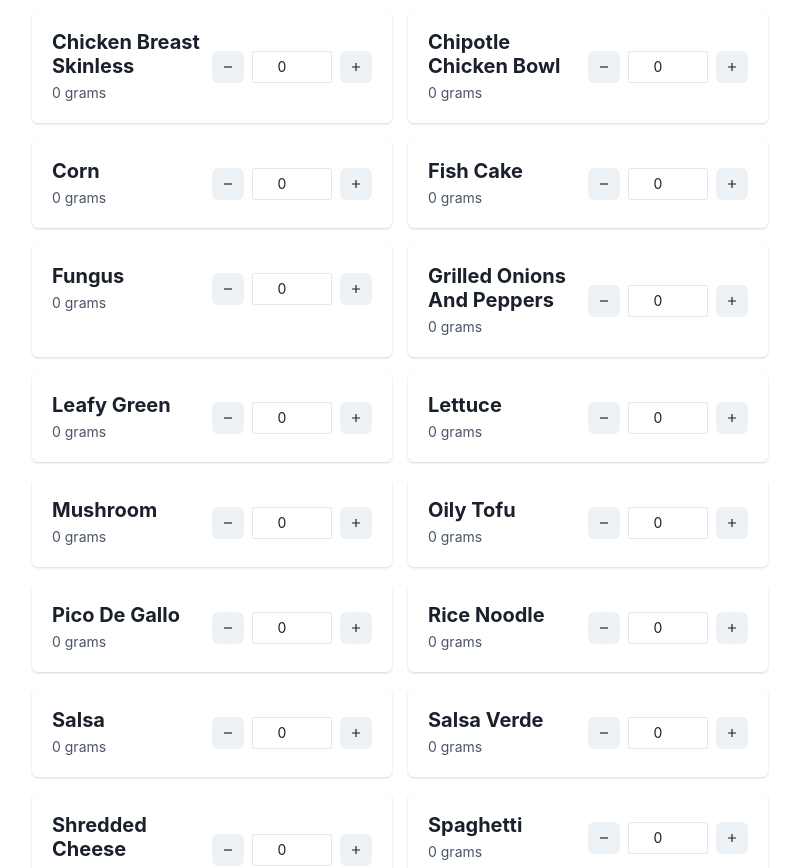
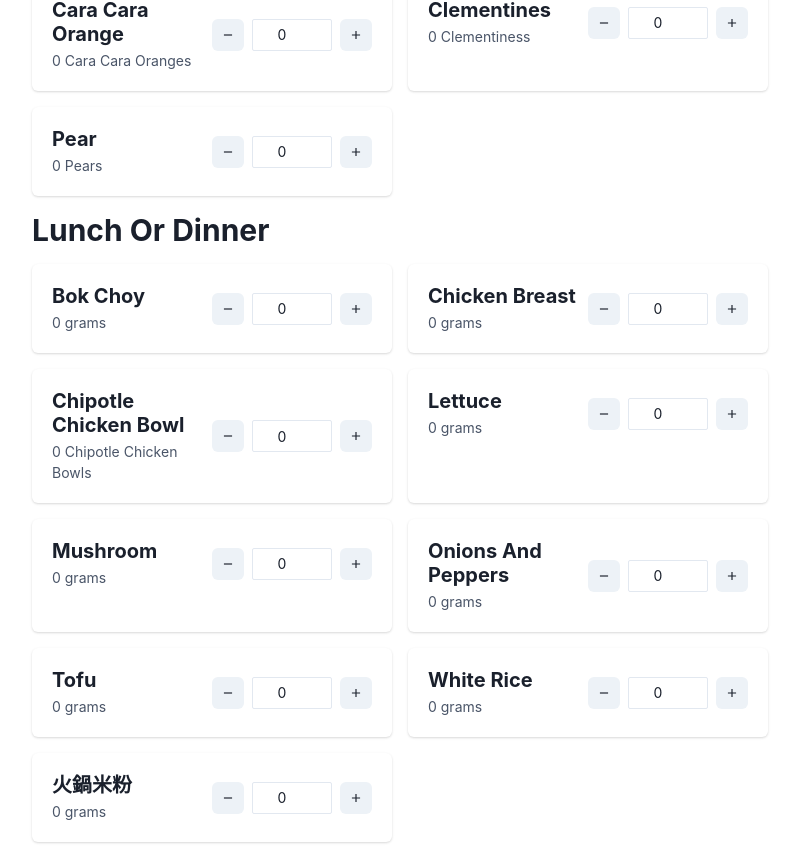
Before and after one commit to Borghese-Gladiator/diet-tracker-pwa, a Next.js app: page / in a window 1280 px wide. Shown: the part 860-1728 px from the top of the page, without its empty margins (240-1039 px from the left). Built offline with nearby package versions, Linux system fonts and the light colour scheme.

Commit message:
fix: foods.js - remove extra foods

```diff
--- a/src/constants/foods.js
+++ b/src/constants/foods.js
@@ -13,7 +13,7 @@
     sugar: 0.7,
     // metadata
     foodType: 'breakfast',
-    defaultStep: 1,
+    defaultStep: 0.5,
     unitType: 'unit',
     unitToGrams: 175
   },
@@ -33,48 +33,6 @@
     unitToGrams: 175
   },
 
-  'bibigo_mini_wontons': {
-    // nutrition info
-    amount: 100,
-    calories: 220,
-    fat: 9,
-    cholesterol: 35,
-    sodium: 470,
-    sugar: 1,
-    // metadata
-    foodType: 'lunch_or_dinner',
-    unitType: 'gram',
-    defaultStep: 100,
-  },
-
-  'black_beans': {
-    // nutrition info
-    amount: 100,
-    calories: 132,
-    fat: 0.5,
-    cholesterol: 0,
-    sodium: 1,
-    sugar: 0.3,
-    // metadata
-    foodType: 'lunch_or_dinner',
-    unitType: 'gram',
-    defaultStep: 100,
-  },
-
-  'black_fungus': {
-    // nutrition info
-    amount: 100,
-    calories: 25,
-    fat: 0.1,
-    cholesterol: 0,
-    sodium: 5,
-    sugar: 0,
-    // metadata
-    foodType: 'lunch_or_dinner',
-    unitType: 'gram',
-    defaultStep: 100,
-  },
-
   'wheat_bread': {
     // nutrition info
     amount: 100,
@@ -84,38 +42,11 @@
     sodium: 450,
     sugar: 3.5,
     // metadata
-    foodType: 'breakfast',
+    foodType: 'snack',
     unitType: 'gram',
     defaultStep: 100,
   },
 
-  'brown_rice': {
-    // nutrition info
-    amount: 100,
-    calories: 111,
-    fat: 0.9,
-    cholesterol: 0,
-    sodium: 5,
-    sugar: 0.4,
-    // metadata
-    foodType: 'lunch_or_dinner',
-    unitType: 'gram',
-    defaultStep: 100,
-  },
-
-  'cali_b_chicken_bowl': {
-    // nutrition info
-    amount: 100,
-    calories: 185,
-    fat: 6,
-    cholesterol: 40,
-    sodium: 300,
-    sugar: 2,
-    // metadata
-    foodType: 'lunch_or_dinner',
-    unitType: 'gram',
-    defaultStep: 100,
-  },
 
   'cara_cara_orange': {
     // nutrition info
@@ -146,20 +77,6 @@
     defaultStep: 100,
   },
 
-  'chicken_breast_skinless': {
-    // nutrition info
-    amount: 100,
-    calories: 165,
-    fat: 3.6,
-    cholesterol: 85,
-    sodium: 74,
-    sugar: 0,
-    // metadata
-    foodType: 'lunch_or_dinner',
-    unitType: 'gram',
-    defaultStep: 100,
-  },
-
   'chipotle_chicken_bowl': {
     // nutrition info
     amount: 100,
@@ -170,8 +87,9 @@
     sugar: 1.5,
     // metadata
     foodType: 'lunch_or_dinner',
-    unitType: 'gram',
-    defaultStep: 100,
+    unitType: 'unit',
+    defaultStep: 0.5,
+    unitToGrams: 450
   },
 
   'clementines': {
@@ -189,34 +107,6 @@
     unitToGrams: 175
   },
 
-  'corn': {
-    // nutrition info
-    amount: 100,
-    calories: 86,
-    fat: 1.2,
-    cholesterol: 0,
-    sodium: 15,
-    sugar: 6.3,
-    // metadata
-    foodType: 'lunch_or_dinner',
-    unitType: 'gram',
-    defaultStep: 100,
-  },
-
-  'cucumber': {
-    // nutrition info
-    amount: 100,
-    calories: 16,
-    fat: 0.1,
-    cholesterol: 0,
-    sodium: 2,
-    sugar: 1.7,
-    // metadata
-    foodType: 'fruit',
-    unitType: 'gram',
-    defaultStep: 100,
-  },
-
   'edamame': {
     // nutrition info
     amount: 100,
@@ -231,34 +121,6 @@
     defaultStep: 100,
   },
 
-  'fish_cake': {
-    // nutrition info
-    amount: 100,
-    calories: 143,
-    fat: 7.5,
-    cholesterol: 40,
-    sodium: 400,
-    sugar: 2,
-    // metadata
-    foodType: 'lunch_or_dinner',
-    unitType: 'gram',
-    defaultStep: 100,
-  },
-
-  'fungus': {
-    // nutrition info
-    amount: 100,
-    calories: 25,
-    fat: 0.1,
-    cholesterol: 0,
-    sodium: 5,
-    sugar: 0,
-    // metadata
-    foodType: 'lunch_or_dinner',
-    unitType: 'gram',
-    defaultStep: 100,
-  },
-
   'grapes': {
     // nutrition info
     amount: 100,
@@ -268,12 +130,26 @@
     sodium: 2,
     sugar: 15,
     // metadata
-    foodType: 'fruit',
+    foodType: 'breakfast',
     unitType: 'gram',
     defaultStep: 100,
   },
 
-  'grilled_onions_and_peppers': {
+  'blueberry': {
+    // nutrition info
+    amount: 100,
+    calories: 57,
+    fat: 0.3,
+    cholesterol: 0,
+    sodium: 1,
+    sugar: 10,
+    // metadata
+    foodType: 'breakfast',
+    unitType: 'gram',
+    defaultStep: 100,
+  },
+
+  'onions_and_peppers': {
     // nutrition info
     amount: 100,
     calories: 45,
@@ -302,7 +178,7 @@
     unitToGrams: 175
   },
 
-  'leafy_green': {
+  'bok_choy': {
     // nutrition info
     amount: 100,
     calories: 20,
@@ -330,7 +206,7 @@
     defaultStep: 100,
   },
 
-  'milk': {
+  'milk_cup': {
     // nutrition info
     amount: 100,
     calories: 42,
@@ -340,8 +216,9 @@
     sugar: 4.7,
     // metadata
     foodType: 'breakfast',
-    unitType: 'gram',
-    defaultStep: 100,
+    unitType: 'unit',
+    defaultStep: 1,
+    unitToGrams: 175
   },
 
   'mushroom': {
@@ -372,20 +249,6 @@
     defaultStep: 100,
   },
 
-  'oily_tofu': {
-    // nutrition info
-    amount: 100,
-    calories: 120,
-    fat: 8,
-    cholesterol: 0,
-    sodium: 12,
-    sugar: 0.6,
-    // metadata
-    foodType: 'lunch_or_dinner',
-    unitType: 'gram',
-    defaultStep: 100,
-  },
-
   'pear': {
     // nutrition info
     amount: 100,
@@ -399,118 +262,6 @@
     unitType: 'unit',
     defaultStep: 1,
     unitToGrams: 175
-  },
-
-  'pico_de_gallo': {
-    // nutrition info
-    amount: 100,
-    calories: 25,
-    fat: 0.2,
-    cholesterol: 0,
-    sodium: 120,
-    sugar: 2.5,
-    // metadata
-    foodType: 'lunch_or_dinner',
-    unitType: 'gram',
-    defaultStep: 100,
-  },
-
-  'rice_noodle': {
-    // nutrition info
-    amount: 100,
-    calories: 109,
-    fat: 0.2,
-    cholesterol: 0,
-    sodium: 12,
-    sugar: 0.1,
-    // metadata
-    foodType: 'lunch_or_dinner',
-    unitType: 'gram',
-    defaultStep: 100,
-  },
-
-  'salsa': {
-    // nutrition info
-    amount: 100,
-    calories: 30,
-    fat: 0.2,
-    cholesterol: 0,
-    sodium: 500,
-    sugar: 3,
-    // metadata
-    foodType: 'lunch_or_dinner',
-    unitType: 'gram',
-    defaultStep: 100,
-  },
-
-  'salsa_verde': {
-    // nutrition info
-    amount: 100,
-    calories: 32,
-    fat: 0.3,
-    cholesterol: 0,
-    sodium: 460,
-    sugar: 2,
-    // metadata
-    foodType: 'lunch_or_dinner',
-    unitType: 'gram',
-    defaultStep: 100,
-  },
-
-  'seaweed': {
-    // nutrition info
-    amount: 100,
-    calories: 45,
-    fat: 0.6,
-    cholesterol: 0,
-    sodium: 87,
-    sugar: 0.5,
-    // metadata
-    foodType: 'snack',
-    unitType: 'gram',
-    defaultStep: 100,
-  },
-
-  'shredded_cheese': {
-    // nutrition info
-    amount: 100,
-    calories: 402,
-    fat: 33,
-    cholesterol: 105,
-    sodium: 621,
-    sugar: 1.3,
-    // metadata
-    foodType: 'lunch_or_dinner',
-    unitType: 'gram',
-    defaultStep: 100,
-  },
-
-  'spaghetti': {
-    // nutrition info
-    amount: 100,
-    calories: 158,
-    fat: 0.9,
-    cholesterol: 0,
-    sodium: 1,
-    sugar: 0.6,
-    // metadata
-    foodType: 'lunch_or_dinner',
-    unitType: 'gram',
-    defaultStep: 100,
-  },
-
-  'sunday': {
-    // nutrition info
-    amount: 100,
-    calories: 0,
-    fat: 0,
-    cholesterol: 0,
-    sodium: 0,
-    sugar: 0,
-    // metadata
-    foodType: 'snack',
-    unitType: 'gram',
-    defaultStep: 100,
   },
 
   'tofu': {
@@ -527,18 +278,18 @@
     defaultStep: 100,
   },
 
-  'tofu_extra_firm': {
+  'white_rice': {
     // nutrition info
     amount: 100,
-    calories: 144,
-    fat: 8,
+    calories: 130,
+    fat: 0.3,
     cholesterol: 0,
-    sodium: 10,
-    sugar: 0.5,
+    sodium: 1,
+    sugar: 0,
     // metadata
     foodType: 'lunch_or_dinner',
     unitType: 'gram',
-    defaultStep: 100,
+    defaultStep: 50,
   },
 
   'white_rice': {
@@ -568,6 +319,66 @@
     unitType: 'gram',
     defaultStep: 100,
   }
+
+  /*
+  ARCHIVED FOODS
+
+  'bibigo_mini_wontons': {
+    // nutrition info
+    amount: 100,
+    calories: 220,
+    fat: 9,
+    cholesterol: 35,
+    sodium: 470,
+    sugar: 1,
+    // metadata
+    foodType: 'lunch_or_dinner',
+    unitType: 'gram',
+    defaultStep: 100,
+  },
+
+  'black_fungus': {
+    // nutrition info
+    amount: 100,
+    calories: 25,
+    fat: 0.1,
+    cholesterol: 0,
+    sodium: 5,
+    sugar: 0,
+    // metadata
+    foodType: 'lunch_or_dinner',
+    unitType: 'gram',
+    defaultStep: 100,
+  },
+
+  'cali_b_chicken_bowl': {
+    // nutrition info
+    amount: 100,
+    calories: 185,
+    fat: 6,
+    cholesterol: 40,
+    sodium: 300,
+    sugar: 2,
+    // metadata
+    foodType: 'lunch_or_dinner',
+    unitType: 'gram',
+    defaultStep: 100,
+  },
+
+  'brown_rice': {
+    // nutrition info
+    amount: 100,
+    calories: 111,
+    fat: 0.9,
+    cholesterol: 0,
+    sodium: 5,
+    sugar: 0.4,
+    // metadata
+    foodType: ' _or_dinner',
+    unitType: 'gram',
+    defaultStep: 100,
+  },
+  */
 };
 
 export const FOOD_GROUP_MAP = Object.entries(FOOD_MASTER_MAP).reduce((acc, [foodKey, food]) => {
@@ -575,7 +386,7 @@
     key: foodKey,
     defaultStep: food['defaultStep'],
     unitType: food['unitType']
-  }];
+  }].sort((a, b) => a.key.localeCompare(b.key));
   return acc;
 }, {});
 
```
